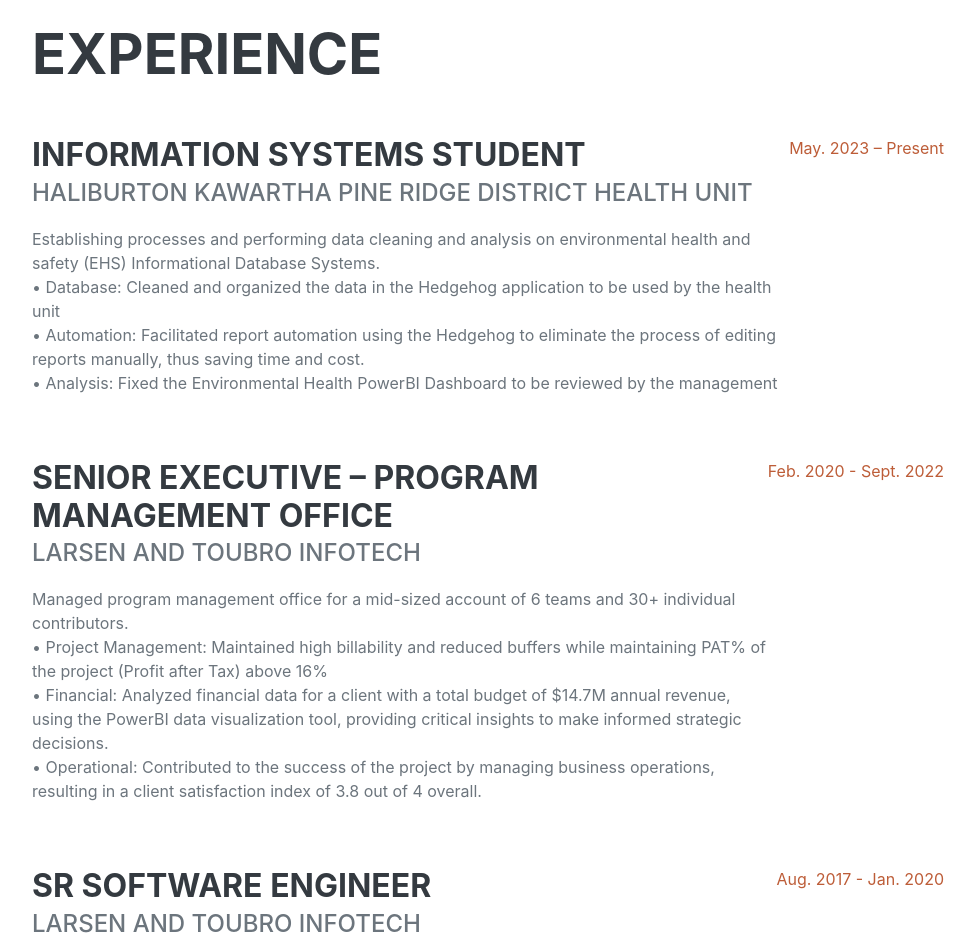
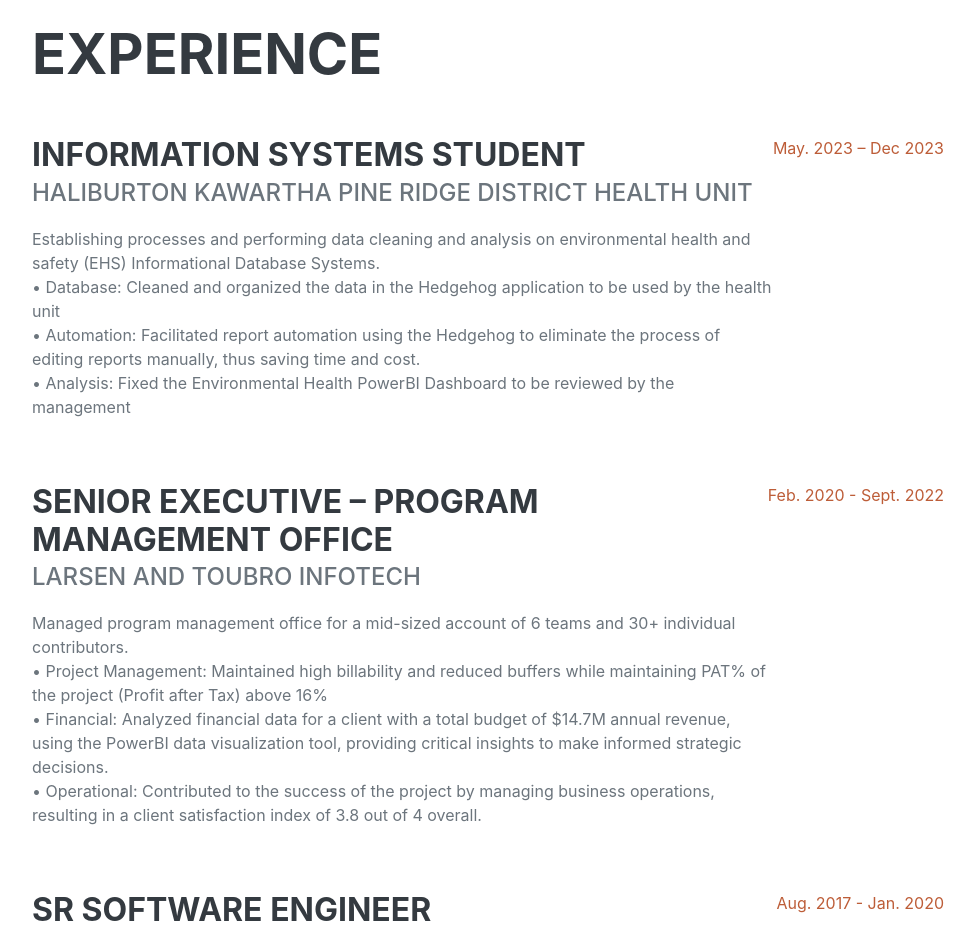
Before and after one commit to SiddhiGov/Website, a plain HTML site: page index.html in a window 1280 px wide. Shown: the part 860-1798 px from the top of the page, without its empty margins (288-1263 px from the left). Drawn offline with nearby package versions, Linux system fonts and the light colour scheme; a web font is replaced by a local one.

Commit message:
Update index.html

```diff
--- a/index.html
+++ b/index.html
@@ -73,7 +73,7 @@
 							</br>•	Analysis: Fixed the Environmental Health PowerBI Dashboard to be reviewed by the management
 </p>
                         </div>
-                        <div class="flex-shrink-0"><span class="text-primary">May. 2023 – Present</span></div>
+                        <div class="flex-shrink-0"><span class="text-primary">May. 2023 – Dec 2023</span></div>
                     </div>
                     <div class="d-flex flex-column flex-md-row justify-content-between mb-5">
                         <div class="flex-grow-1">
```
